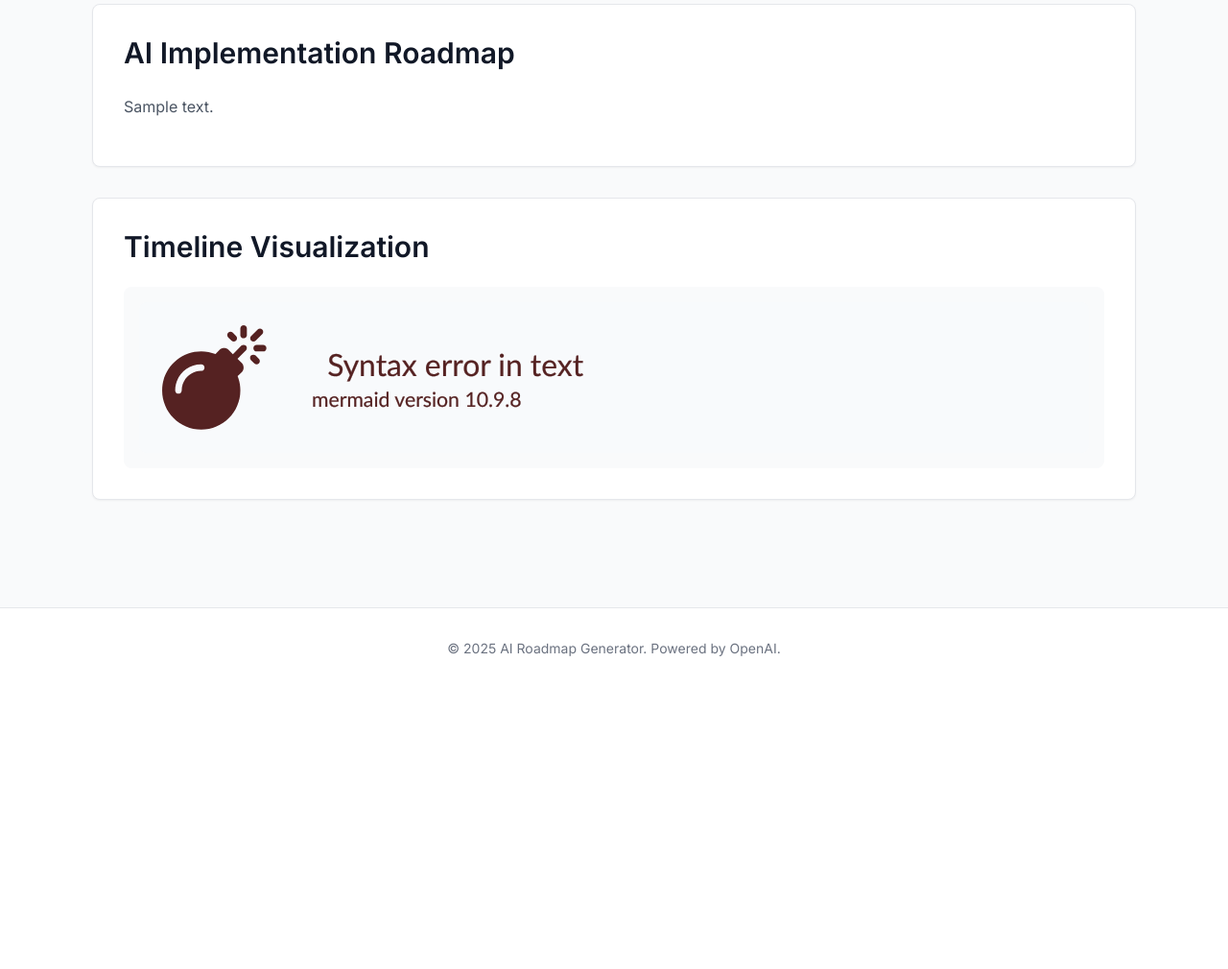
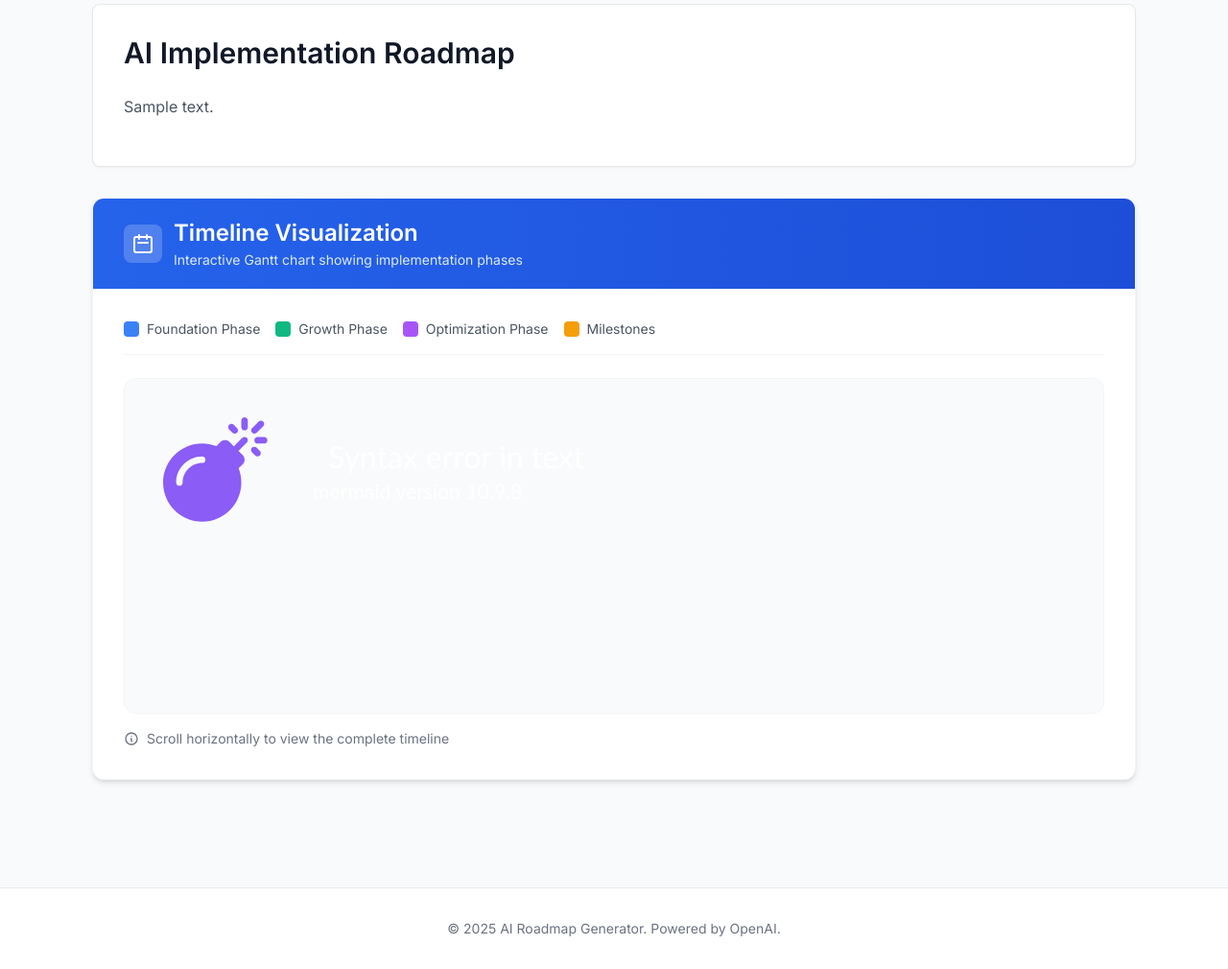
Before and after one commit to shriyaschavan/AI-Roadmap-Generator, a Flask app: page /roadmap/1 in a window 1280 px wide. Shown: the part 367-1377 px from the top of the page at 96% size. Before the commit the page ends 1051 px from the top, so only its background shows below. Run offline with Flask 3, Linux system fonts and the light colour scheme; tables that the repository leaves empty hold one stand-in row (values such as "Sample post"); some libraries are stand-ins or nearby versions.

Commit message:
Enhance the visual appearance and interactivity of the timeline visualization
Update the 'Timeline Visualization' section in results.html and base.html to improve the look and feel with a gradient background, a new header, a legend, and better Mermaid chart styling.

Replit-Commit-Author: Agent
Replit-Commit-Session-Id: 61c6137e-636b-4222-b9a0-214f2f34615d
Replit-Commit-Checkpoint-Type: full_checkpoint
Replit-Commit-Event-Id: f23b91b6-91d1-4f84-8161-f70a45a49bb5
Replit-Commit-Screenshot-Url: https://storage.googleapis.com/screenshot-production-us-central1/f4b8cc57-9d73-4bf0-9239-7b44003e9cbe/61c6137e-636b-4222-b9a0-214f2f34615d/mTrsY9b
Replit-Helium-Checkpoint-Created: true

```diff
--- a/templates/base.html
+++ b/templates/base.html
@@ -38,9 +38,36 @@
             font-family: 'Inter', system-ui, sans-serif;
         }
         .mermaid {
-            background-color: #f8fafc;
+            background-color: transparent;
             border-radius: 0.5rem;
-            padding: 1.5rem;
+            padding: 1rem;
+        }
+        .mermaid svg {
+            max-width: 100%;
+            height: auto;
+        }
+        .timeline-section {
+            transition: all 0.3s ease;
+        }
+        .timeline-section:hover {
+            box-shadow: 0 10px 25px -5px rgba(0, 0, 0, 0.1), 0 8px 10px -6px rgba(0, 0, 0, 0.1);
+        }
+        .chart-container {
+            transition: all 0.2s ease;
+        }
+        .chart-container::-webkit-scrollbar {
+            height: 8px;
+        }
+        .chart-container::-webkit-scrollbar-track {
+            background: #f1f5f9;
+            border-radius: 4px;
+        }
+        .chart-container::-webkit-scrollbar-thumb {
+            background: #cbd5e1;
+            border-radius: 4px;
+        }
+        .chart-container::-webkit-scrollbar-thumb:hover {
+            background: #94a3b8;
         }
         .roadmap-content h1 {
             font-size: 1.875rem;
--- a/templates/results.html
+++ b/templates/results.html
@@ -53,11 +53,52 @@
     </div>
 
     {% if mermaid_chart %}
-    <div class="bg-white rounded-lg shadow-sm border border-gray-200 p-6 md:p-8">
-        <h2 class="text-2xl md:text-3xl font-semibold text-gray-900 mb-6">Timeline Visualization</h2>
-        <div class="bg-gray-50 rounded-lg p-4 overflow-x-auto">
-            <div class="mermaid">
+    <div class="timeline-section bg-white rounded-xl shadow-md border border-gray-100 overflow-hidden">
+        <div class="bg-gradient-to-r from-primary-600 to-primary-700 px-6 md:px-8 py-5">
+            <div class="flex items-center gap-3">
+                <div class="bg-white/20 rounded-lg p-2">
+                    <svg class="w-6 h-6 text-white" fill="none" stroke="currentColor" viewBox="0 0 24 24">
+                        <path stroke-linecap="round" stroke-linejoin="round" stroke-width="2" d="M8 7V3m8 4V3m-9 8h10M5 21h14a2 2 0 002-2V7a2 2 0 00-2-2H5a2 2 0 00-2 2v12a2 2 0 002 2z"></path>
+                    </svg>
+                </div>
+                <div>
+                    <h2 class="text-xl md:text-2xl font-semibold text-white">Timeline Visualization</h2>
+                    <p class="text-primary-100 text-sm mt-0.5">Interactive Gantt chart showing implementation phases</p>
+                </div>
+            </div>
+        </div>
+
+        <div class="p-6 md:p-8">
+            <div class="flex flex-wrap gap-4 mb-6 pb-4 border-b border-gray-100">
+                <div class="flex items-center gap-2">
+                    <span class="w-4 h-4 rounded bg-blue-500"></span>
+                    <span class="text-sm text-gray-600">Foundation Phase</span>
+                </div>
+                <div class="flex items-center gap-2">
+                    <span class="w-4 h-4 rounded bg-emerald-500"></span>
+                    <span class="text-sm text-gray-600">Growth Phase</span>
+                </div>
+                <div class="flex items-center gap-2">
+                    <span class="w-4 h-4 rounded bg-purple-500"></span>
+                    <span class="text-sm text-gray-600">Optimization Phase</span>
+                </div>
+                <div class="flex items-center gap-2">
+                    <span class="w-4 h-4 rounded bg-amber-500"></span>
+                    <span class="text-sm text-gray-600">Milestones</span>
+                </div>
+            </div>
+
+            <div class="chart-container bg-gradient-to-br from-gray-50 to-slate-50 rounded-xl border border-gray-100 p-4 md:p-6 overflow-x-auto">
+                <div class="mermaid min-h-[300px]">
 {{ mermaid_chart }}
+                </div>
+            </div>
+
+            <div class="mt-4 flex items-center gap-2 text-sm text-gray-500">
+                <svg class="w-4 h-4" fill="none" stroke="currentColor" viewBox="0 0 24 24">
+                    <path stroke-linecap="round" stroke-linejoin="round" stroke-width="2" d="M13 16h-1v-4h-1m1-4h.01M21 12a9 9 0 11-18 0 9 9 0 0118 0z"></path>
+                </svg>
+                <span>Scroll horizontally to view the complete timeline</span>
             </div>
         </div>
     </div>
@@ -70,19 +111,39 @@
     document.addEventListener('DOMContentLoaded', function() {
         mermaid.initialize({
             startOnLoad: false,
-            theme: 'default',
+            theme: 'base',
             securityLevel: 'loose',
+            themeVariables: {
+                primaryColor: '#3b82f6',
+                primaryTextColor: '#ffffff',
+                primaryBorderColor: '#2563eb',
+                secondaryColor: '#10b981',
+                secondaryTextColor: '#ffffff',
+                secondaryBorderColor: '#059669',
+                tertiaryColor: '#8b5cf6',
+                tertiaryTextColor: '#ffffff',
+                tertiaryBorderColor: '#7c3aed',
+                lineColor: '#94a3b8',
+                textColor: '#334155',
+                mainBkg: '#f8fafc',
+                sectionBkgColor: '#f1f5f9',
+                altSectionBkgColor: '#e2e8f0',
+                gridColor: '#e2e8f0',
+                todayLineColor: '#f59e0b'
+            },
             gantt: {
                 titleTopMargin: 25,
-                barHeight: 30,
-                barGap: 8,
-                topPadding: 50,
-                leftPadding: 100,
-                gridLineStartPadding: 35,
-                fontSize: 12,
-                sectionFontSize: 14,
+                barHeight: 32,
+                barGap: 6,
+                topPadding: 60,
+                leftPadding: 120,
+                gridLineStartPadding: 40,
+                fontSize: 13,
+                sectionFontSize: 15,
                 numberSectionStyles: 4,
-                useWidth: 1200
+                useWidth: 1200,
+                barCornerRadius: 4,
+                displayMode: 'compact'
             }
         });
         mermaid.run({
```
